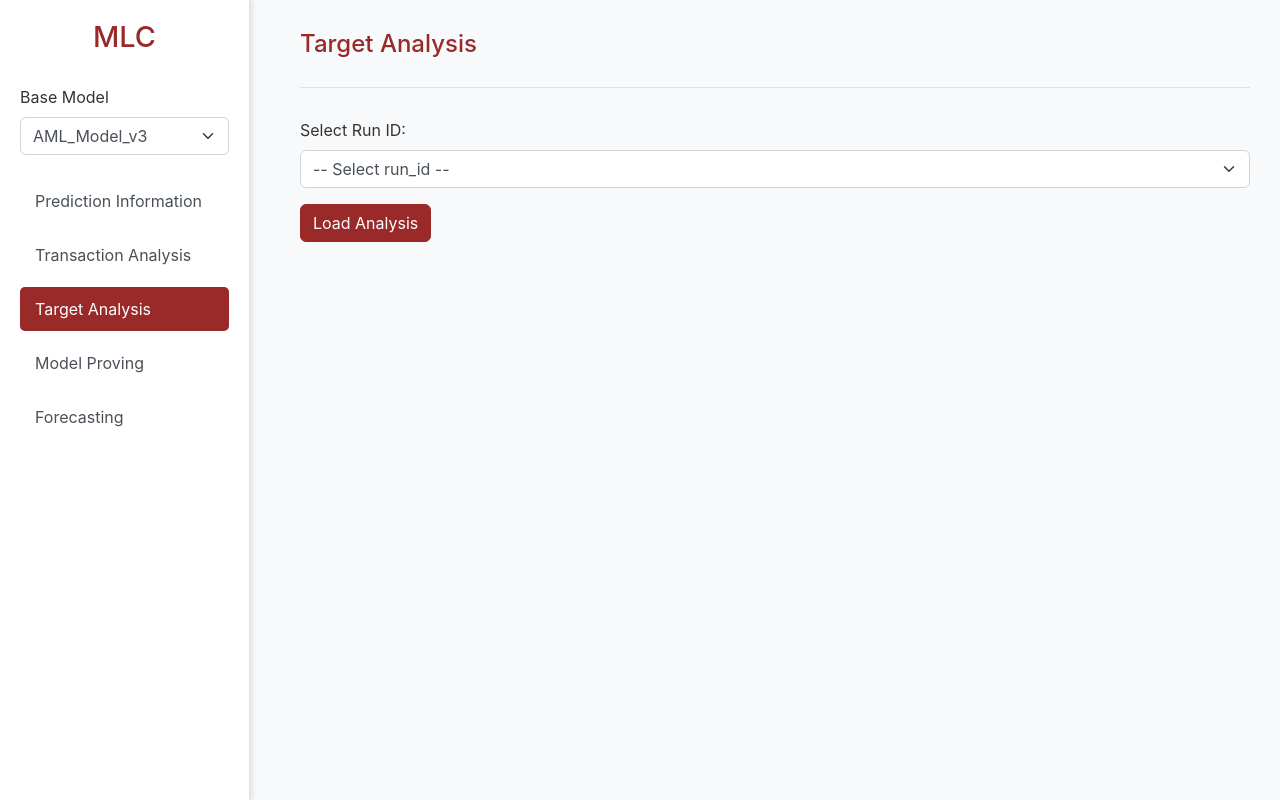
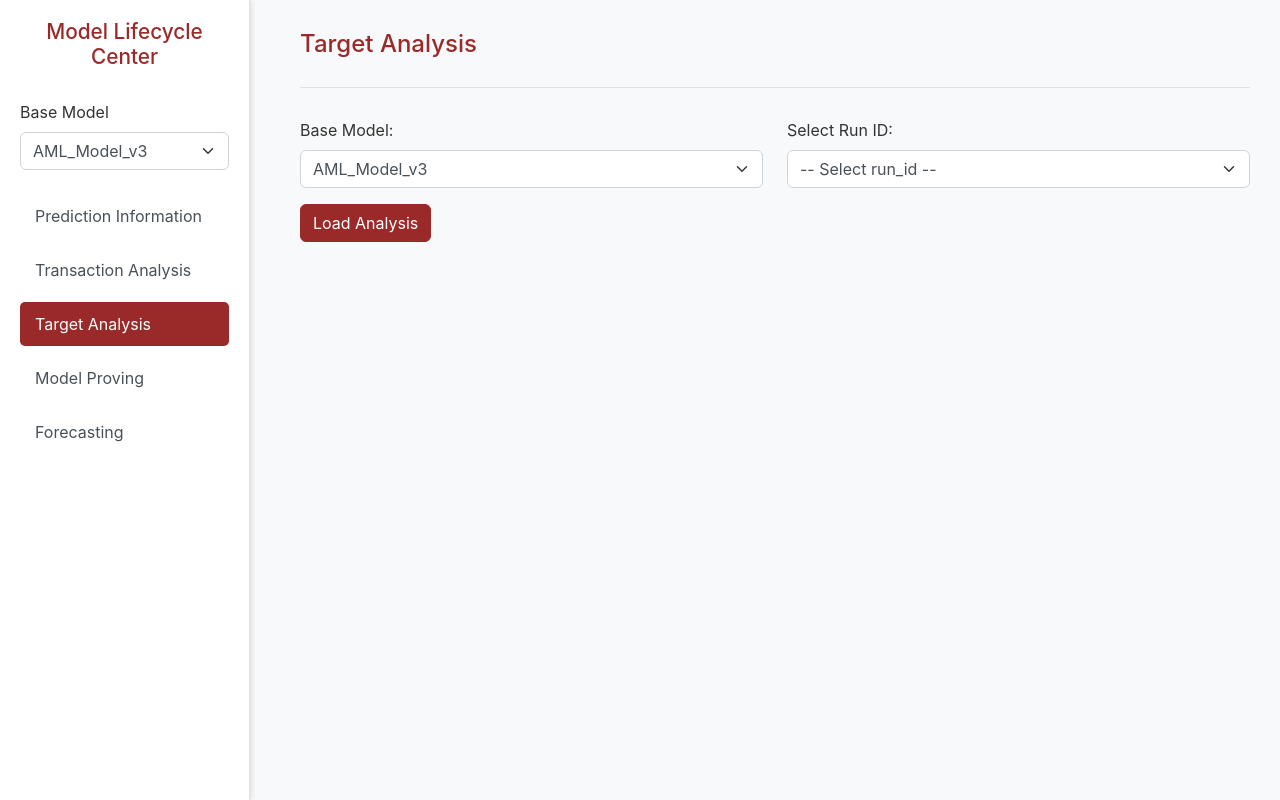
Before and after one commit to deepanger/mlc_demo, a Django app: page /target-analysis/ in a window 1280 px wide. Run offline with Django 5.2, Linux system fonts and the light colour scheme; data comes from the database, SQL or seed files in the repository; data that the repository does not hold is empty; some libraries are stand-ins or nearby versions.

Commit message:
Add model swtich

```diff
--- a/core/static/core/custom.css
+++ b/core/static/core/custom.css
@@ -26,9 +26,10 @@ body {
 .sidebar h1 {
     color: #9A2A2A;
     /* Dark red for main title */
-    font-size: 1.8em;
+    font-size: 1.3em;
     margin-bottom: 30px;
     text-align: center;
+    line-height: 1.2;
 }
 
 .sidebar .nav-link {
@@ -122,7 +123,7 @@ h2 {
     font-weight: 600;
 }
 
-.table-striped > tbody > tr:nth-of-type(odd) > td {
+.table-striped>tbody>tr:nth-of-type(odd)>td {
     background-color: #f8f9fa;
 }
 
--- a/core/templates/core/base.html
+++ b/core/templates/core/base.html
@@ -12,7 +12,7 @@
 <body>
 
     <div class="sidebar">
-        <h1>MLC</h1>
+        <h1>Model Lifecycle Center</h1>
 
         <div class="mb-4">
             <label for="baseModelSelect" class="form-label">Base Model</label>
--- a/core/templates/core/target_analysis.html
+++ b/core/templates/core/target_analysis.html
@@ -7,7 +7,16 @@
 {% block content %}
 <form method="get" class="mb-4">
     {% csrf_token %}
-    <div class="mb-3">
+    <div class="row">
+        <div class="col-md-6">
+            <label for="base_model" class="form-label">Base Model:</label>
+            <select name="base_model" id="base_model" class="form-select">
+                {% for model in base_models %}
+                    <option value="{{ model.id }}" {% if model.id == selected_model_id %}selected{% endif %}>{{ model.name }}</option>
+                {% endfor %}
+            </select>
+        </div>
+        <div class="col-md-6">
             <label for="run_id" class="form-label">Select Run ID:</label>
             <select name="run_id" id="run_id" class="form-select">
                 <option value="">-- Select run_id --</option>
@@ -16,7 +25,8 @@
                 {% endfor %}
             </select>
         </div>
-    <button type="submit" class="btn btn-primary">Load Analysis</button>
+    </div>
+    <button type="submit" class="btn btn-primary mt-3">Load Analysis</button>
 </form>
 
 <div id="analysis-results">
@@ -57,4 +67,15 @@
 
     {% endif %}
 </div>
+
+<script>
+// Auto-update run_ids when base model changes
+document.addEventListener('DOMContentLoaded', function() {
+    const baseModelSelect = document.getElementById('base_model');
+    baseModelSelect.addEventListener('change', function() {
+        // Submit form to refresh run_ids
+        this.form.submit();
+    });
+});
+</script>
 {% endblock %}
--- a/core/views.py
+++ b/core/views.py
@@ -1,15 +1,28 @@
 from django.shortcuts import render
+from django.contrib import messages
 from .models import BaseModel, AnalysisRun
 from .forms import RunIdForm
 from .analysis_utils import generate_transaction_analysis, generate_target_analysis
 import random
+import re
 
 def prediction_info_view(request):
-    form = RunIdForm()
     base_models = BaseModel.objects.all()
 
-    # Auto-display recent 5 runs when page loads
-    recent_runs = AnalysisRun.objects.all().order_by('-created_at')[:5]
+    # Get selected base model from request or default to first
+    selected_model_id = request.GET.get('base_model') or request.POST.get('base_model')
+    if selected_model_id:
+        try:
+            selected_model = BaseModel.objects.get(id=selected_model_id)
+        except BaseModel.DoesNotExist:
+            selected_model = base_models.first()
+    else:
+        selected_model = base_models.first()
+
+    form = RunIdForm(initial={'base_model': selected_model})
+
+    # Auto-display recent 5 runs for selected model when page loads
+    recent_runs = AnalysisRun.objects.filter(base_model=selected_model).order_by('-created_at')[:5]
     runs_with_details = []
 
     for run in recent_runs:
@@ -22,39 +35,43 @@ def prediction_info_view(request):
             'tables': [{'name': t, 'available': t in available_tables} for t in all_tables]
         })
 
-    # Mock logic to handle form submission via HTMX
-    if request.htmx:
-        run_ids_str = request.POST.get('run_ids', '')
-        run_ids = [r.strip() for r in run_ids_str.split(',') if r.strip()]
+    # Handle form submission
+    if request.method == 'POST':
+        form = RunIdForm(request.POST)
+        if form.is_valid():
+            base_model = form.cleaned_data['base_model']
+            run_ids = form.cleaned_data['run_ids']
 
-        # For demo, we'll just pick the first base model
-        base_model = base_models.first()
+            runs_with_details = []
+            for run_id in run_ids:
+                run, created = AnalysisRun.objects.get_or_create(
+                    base_model=base_model,
+                    run_id=run_id,
+                    defaults={
+                        'month': f'2025-0{random.randint(1,9)}',
+                        'customer_count': random.randint(5000, 20000)
+                    }
+                )
 
-        runs_with_details = []
-        for run_id in run_ids:
-            run, created = AnalysisRun.objects.get_or_create(
-                base_model=base_model,
-                run_id=run_id,
-                defaults={
-                    'month': f'2025-0{random.randint(1,9)}',
-                    'customer_count': random.randint(5000, 20000)
-                }
-            )
+                # Mock table availability
+                all_tables = ['transactions', 'customer_profiles', 'alerts', 'sar_filings']
+                available_tables = random.sample(all_tables, random.randint(2, 4))
 
-            # Mock table availability
-            all_tables = ['transactions', 'customer_profiles', 'alerts', 'sar_filings']
-            available_tables = random.sample(all_tables, random.randint(2, 4))
+                runs_with_details.append({
+                    'run': run,
+                    'tables': [{'name': t, 'available': t in available_tables} for t in all_tables]
+                })
 
-            runs_with_details.append({
-                'run': run,
-                'tables': [{'name': t, 'available': t in available_tables} for t in all_tables]
-            })
-
-        return render(request, 'core/partials/run_details.html', {'runs_with_details': runs_with_details})
+            if request.headers.get('HX-Request'):
+                return render(request, 'core/partials/run_details.html', {'runs_with_details': runs_with_details})
+        else:
+            # Form has validation errors
+            if request.headers.get('HX-Request'):
+                return render(request, 'core/partials/form_errors.html', {'form': form})
 
     context = {
         'base_models': base_models,
-        'selected_model_id': base_models.first().id if base_models else None,
+        'selected_model_id': selected_model.id if selected_model else None,
         'form': form,
         'recent_runs_with_details': runs_with_details,
     }
@@ -62,8 +79,20 @@ def prediction_info_view(request):
 
 def transaction_analysis_view(request):
     base_models = BaseModel.objects.all()
-    # Get all saved run IDs for selection
-    run_objs = AnalysisRun.objects.all().order_by('run_id')
+
+    # Get selected base model from request
+    selected_model_id = request.GET.get('base_model')
+    if selected_model_id:
+        try:
+            selected_model = BaseModel.objects.get(id=selected_model_id)
+        except BaseModel.DoesNotExist:
+            selected_model = base_models.first()
+    else:
+        selected_model = base_models.first()
+
+    # Get run IDs for selected base model only
+    run_objs = AnalysisRun.objects.filter(base_model=selected_model).order_by('run_id')
+
     # Check for selected run_id from query parameters
     selected_run = request.GET.get('run_id')
 
@@ -71,11 +100,15 @@ def transaction_analysis_view(request):
     df_html = None
     chart_data = None
     if selected_run:
-        df_html, chart_data = generate_transaction_analysis(selected_run)
+        # Verify that the run_id belongs to the selected model
+        if run_objs.filter(run_id=selected_run).exists():
+            df_html, chart_data = generate_transaction_analysis(selected_run)
+        else:
+            selected_run = None  # Invalid run_id for this model
 
     context = {
         'base_models': base_models,
-        'selected_model_id': base_models.first().id if base_models else None,
+        'selected_model_id': selected_model.id if selected_model else None,
         'run_ids': run_objs,
         'selected_run_id': selected_run,
         'df_html': df_html,
@@ -85,8 +118,20 @@ def transaction_analysis_view(request):
 
 def target_analysis_view(request):
     base_models = BaseModel.objects.all()
-    # Get all saved run IDs for selection
-    run_objs = AnalysisRun.objects.all().order_by('run_id')
+
+    # Get selected base model from request
+    selected_model_id = request.GET.get('base_model')
+    if selected_model_id:
+        try:
+            selected_model = BaseModel.objects.get(id=selected_model_id)
+        except BaseModel.DoesNotExist:
+            selected_model = base_models.first()
+    else:
+        selected_model = base_models.first()
+
+    # Get run IDs for selected base model only
+    run_objs = AnalysisRun.objects.filter(base_model=selected_model).order_by('run_id')
+
     # Check for selected run_id from query parameters
     selected_run = request.GET.get('run_id')
 
@@ -94,11 +139,15 @@ def target_analysis_view(request):
     df_html = None
     chart_data = None
     if selected_run:
-        df_html, chart_data = generate_target_analysis(selected_run)
+        # Verify that the run_id belongs to the selected model
+        if run_objs.filter(run_id=selected_run).exists():
+            df_html, chart_data = generate_target_analysis(selected_run)
+        else:
+            selected_run = None  # Invalid run_id for this model
 
     context = {
         'base_models': base_models,
-        'selected_model_id': base_models.first().id if base_models else None,
+        'selected_model_id': selected_model.id if selected_model else None,
         'run_ids': run_objs,
         'selected_run_id': selected_run,
         'df_html': df_html,
```
Also changed, not shown: core/forms.py (+29 -2 lines), core/templates/core/partials/form_errors.html (added, +9 -0 lines), core/templates/core/prediction_info.html (+17 -2 lines), core/templates/core/transaction_analysis.html (+23 -2 lines), create_sample_data.py (+60 -30 lines), core/analysis_utils.py (line endings or trailing spaces). Lines whose indentation alone changed are shown as unchanged.
